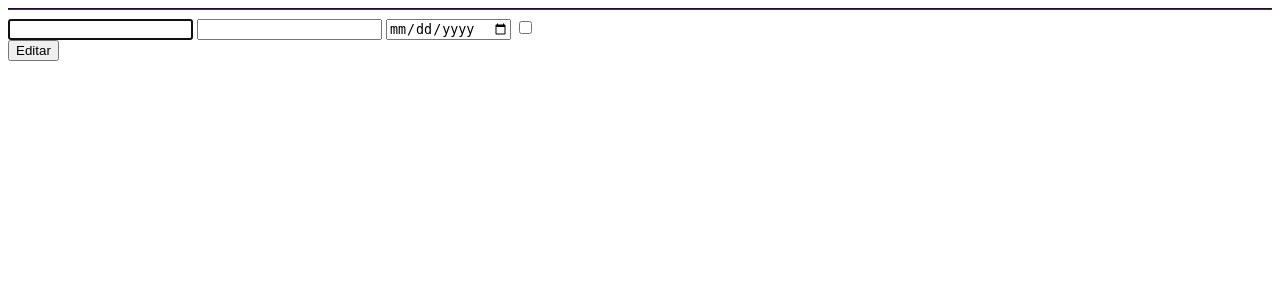
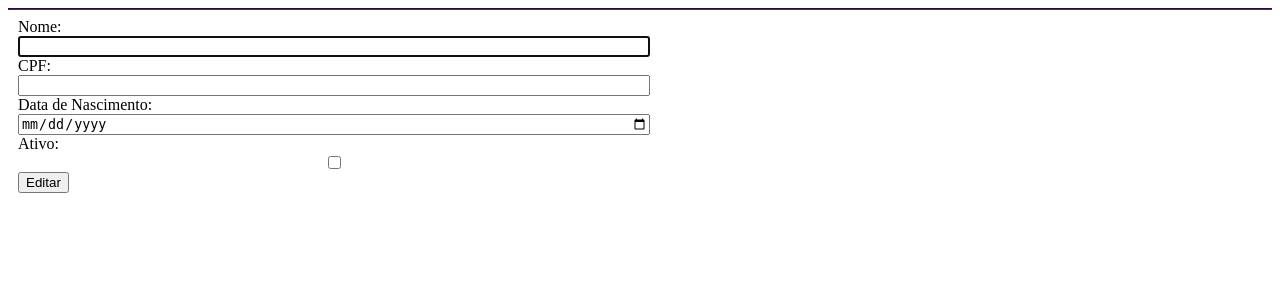
Before and after one commit to samaraguindani/Avaliacao2_24A, a PHP site: page /editar.php in a window 1280 px wide. Shown: the part 58-358 px from the top of the page. Run offline with PHP 8.4, Linux system fonts and the light colour scheme; data comes from the database, SQL or seed files in the repository; both versions use the stored data as it was after the commit; some libraries are stand-ins or nearby versions.

Commit message:
ajustando funcionalidades

```diff
--- a/controller/ControllerEditar.php
+++ b/controller/ControllerEditar.php
@@ -20,12 +20,17 @@
         $this->nome = $row['nome'] ?? ' ';
         $this->cpf = $row['cpf'] ?? ' ';
         $this->idade = $row['idade'] ?? ' ';
-        $this->ativo = $row['ativo'] ?? 0;
+        $this->ativo = $row['ativo'] == 1 ? 1 : 0;
     }
 
     public function editarFormulario($id, $nome, $cpf, $idade, $ativo) {
         if (!$this->validaCPF($cpf)) {
             echo "<script>alert('CPF inválido!');history.back()</script>";
+            return;
+        }
+
+        if (!$this->validaIdade($idade)) {
+            echo "<script>alert('A idade deve ser maior que 14 anos!');history.back()</script>";
             return;
         }
 
@@ -75,6 +80,14 @@
         return true;
     }
 
+    function validaIdade($dataNascimento) {
+        $dataNascimento = new DateTime($dataNascimento);
+        $dataAtual = new DateTime();
+        $idade = $dataAtual->diff($dataNascimento)->y;
+
+        return $idade >= 14;
+    }
+
 }
 
 $id = filter_input(INPUT_GET, 'id');
--- a/model/CRUD.php
+++ b/model/CRUD.php
@@ -51,11 +51,14 @@
 
     public function updatePessoa($id, $nome, $cpf, $idade, $ativo) {
         $stmt = $this->sqlite->prepare("UPDATE `Pessoa` SET `nome` = :nome, `idade`=:idade, `cpf`=:cpf,`ativo`=:ativo  WHERE `id` = :id");
+        print('aqui crud');
+
         $stmt->bindValue(':id', $id, SQLITE3_TEXT);
         $stmt->bindValue(':nome', $nome, SQLITE3_TEXT);
         $stmt->bindValue(':cpf', $cpf, SQLITE3_TEXT);
-        $stmt->bindValue(':idade', $idade, SQLITE3_INTEGER);
-        $stmt->bindValue(':flag', $ativo, SQLITE3_INTEGER);
+        $stmt->bindValue(':idade', $idade, SQLITE3_TEXT);
+        $stmt->bindValue(':ativo', $ativo, SQLITE3_INTEGER);
+        print('aqui crud');
         if ($stmt->execute() == TRUE) {
             return true;
         } else {
--- a/styles/styles.css
+++ b/styles/styles.css
@@ -78,3 +78,15 @@
 .btn__acao{
     color: var(--roxo);
 }
+
+.form__container{
+    display: flex;
+    flex-direction: column;
+    width: 50%;
+    margin-left: 10px;
+}
+
+.form__btn{
+    margin-left: 10px;
+
+}
--- a/view/editar.php
+++ b/view/editar.php
@@ -1,10 +1,9 @@
 <!DOCTYPE HTML>
 <html>
-    <?php include("../view/Head.php") ?>
+    <?php include("../view/Head.php"); ?>
     <title>Editar</title>
-
     <body>
-    <?php require_once("../controller/ControllerEditar.php");?>
+        <?php require_once("../controller/ControllerEditar.php"); ?>
 
         <nav class="nav__container">
             <p class="nav__titulo">Cadastros</p>
@@ -13,21 +12,24 @@
         </nav>
 
         <hr>
-    <div class="row">
-        <form method="post" action="../controller/ControllerEditar.php" id="form" name="form" return false>
-            <div class="form-group">
+        <form method="post" action="../controller/ControllerEditar.php?id=<?php echo $id; ?>" id="form" name="form">
+            <div class="form__container">
+                <label for="nome">Nome:</label>
                 <input class="form-control" type="text" id="nome" name="nome" value="<?php echo $editar->getNome(); ?>" required autofocus>
+
+                <label for="cpf">CPF:</label>
                 <input class="form-control" type="text" id="cpf" name="cpf" value="<?php echo $editar->getCpf(); ?>" required>
+
+                <label for="idade">Data de Nascimento:</label>
                 <input class="form-control" type="date" id="idade" name="idade" value="<?php echo $editar->getIdade(); ?>" required>
+
+                <label for="ativo">Ativo:</label>
                 <input class="form-control" type="checkbox" id="ativo" name="ativo" <?php echo ($editar->getAtivo() == 1) ? "checked" : ""; ?>>
             </div>
-            <div class="form-group">
-                <input type="hidden" name="id" value="<?php echo $editar->getNome();?>">
+            <div class="form__btn">
+                <input type="hidden" name="id" value="<?php echo $id; ?>">
                 <button type="submit" class="btn btn-success" id="editar" name="submit" value="editar">Editar</button>
             </div>
         </form>
-    </div>
-
     </body>
-
 </html>
--- a/view/head.php
+++ b/view/head.php
@@ -1,11 +1,9 @@
 <head>
     <meta charset="utf-8">
     <meta name="viewport" content="width=device-width, initial-scale=1.0">
-    <!-- <link rel="stylesheet" href="https://stackpath.bootstrapcdn.com/bootstrap/4.1.1/css/bootstrap.min.css" integrity="sha384-WskhaSGFgHYWDcbwN70/dfYBj47jz9qbsMId/iRN3ewGhXQFZCSftd1LZCfmhktB" crossorigin="anonymous"> -->
     <link rel="stylesheet" href="../styles/reset.css">
     <link rel="stylesheet" href="../styles/styles.css">
     <link rel="preconnect" href="https://fonts.googleapis.com">
     <link rel="preconnect" href="https://fonts.gstatic.com" crossorigin>
     <link href="https://fonts.googleapis.com/css2?family=Archivo:ital,wght@0,100..900;1,100..900&family=Major+Mono+Display&display=swap" rel="stylesheet">
-    <!-- <script type="text/javascript" src="https://code.jquery.com/jquery-3.3.1.min.js"></script> -->
 </head>
--- a/view/index.php
+++ b/view/index.php
@@ -28,9 +28,6 @@
 
         </tbody>
     </table>
-    <!-- <script src="https://code.jquery.com/jquery-3.3.1.slim.min.js" integrity="sha384-q8i/X+965DzO0rT7abK41JStQIAqVgRVzpbzo5smXKp4YfRvH+8abtTE1Pi6jizo" crossorigin="anonymous"></script>
-    <script src="https://cdnjs.cloudflare.com/ajax/libs/popper.js/1.14.3/umd/popper.min.js" integrity="sha384-ZMP7rVo3mIykV+2+9J3UJ46jBk0WLaUAdn689aCwoqbBJiSnjAK/l8WvCWPIPm49" crossorigin="anonymous"></script>
-    <script src="https://stackpath.bootstrapcdn.com/bootstrap/4.1.1/js/bootstrap.min.js" integrity="sha384-smHYKdLADwkXOn1EmN1qk/HfnUcbVRZyYmZ4qpPea6sjB/pTJ0euyQp0Mk8ck+5T" crossorigin="anonymous"></script> -->
 </body>
 
 </html>
```
Also changed, not shown: controller/ControllerCadastrar.php (+14 -1 lines), controller/ControllerDeletar.php (+21 -5 lines), view/Cadastrar.php (+10 -6 lines), cadastroPessoa.db. Lines whose indentation alone changed are shown as unchanged.
